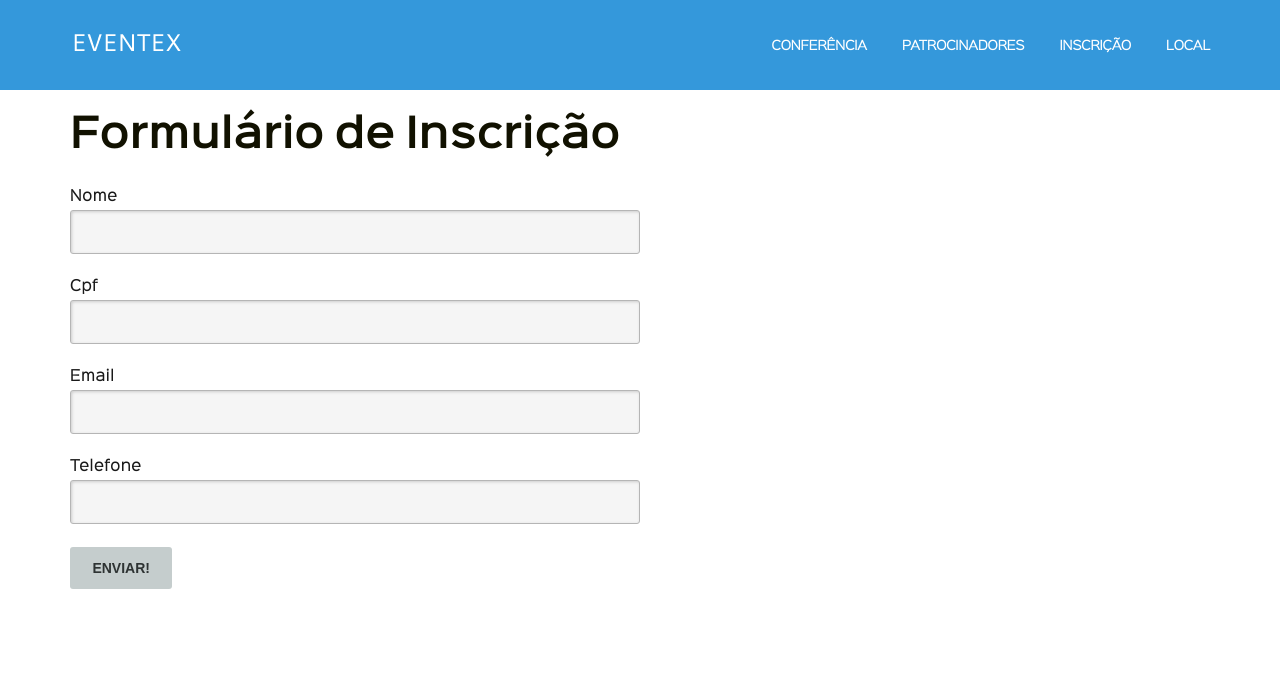
After one commit to fhferreira/eventex-fhferreira, a Django app: page /inscricao/ in a window 1280 px wide. The commit adds this page. Shown: the top 689 px of the page. Run offline with Django 3.2, Linux system fonts and the light colour scheme.

Commit message:
Subscriptions form

```diff
--- a/eventex/core/templates/index.html
+++ b/eventex/core/templates/index.html
@@ -35,7 +35,7 @@
             <ul>
                 <li><a data-scroll href="#overview">Conferência</a></li>
                 <li><a data-scroll href="#sponsors">Patrocinadores</a></li>
-                <li><a data-scroll href="#register">Inscrição</a></li>
+                <li><a data-scroll href="/inscricao">Inscrição</a></li>
                 <li><a data-scroll href="#venue">Local</a></li>
             </ul>
         </nav>
--- a/eventex/settings.py
+++ b/eventex/settings.py
@@ -39,6 +39,7 @@ INSTALLED_APPS = [
     'django.contrib.messages',
     'django.contrib.staticfiles',
     'eventex.core',
+    'eventex.subscriptions',
 ]
 
 MIDDLEWARE = [
--- /dev/null
+++ b/eventex/subscriptions/forms.py
@@ -0,0 +1,8 @@
+from django import forms
+
+
+class SubscriptionForm(forms.Form):
+    name = forms.CharField(label="Nome")
+    cpf = forms.CharField(label="Cpf")
+    email = forms.EmailField(label="Email")
+    phone = forms.CharField(label="Telefone")
--- /dev/null
+++ b/eventex/subscriptions/templates/subscriptions/subscription_form.html
@@ -0,0 +1,82 @@
+{% load static %}
+<!DOCTYPE html>
+<html>
+	<head>
+        <title>Eventex - O maior encontro hacker do mundo!</title>
+
+        <meta charset="utf-8">
+        <meta http-equiv="X-UA-Compatible" content="IE=edge,chrome=1">
+        <meta name="description" content="Eventex - O maior encontro hacker do mundo!">
+        <meta name="author" content="wttd">
+        <meta name="viewport" content="width=device-width, initial-scale=1.0, maximum-scale=1.0, user-scalable=no" />
+
+        <!-- Favicon -->
+        <link rel="shortcut icon" href="{% static 'img/favicon.ico' %}">
+
+        <!-- CSS -->
+        <link rel="stylesheet" href="{% static 'css/font-awesome.min.css' %}">
+        <link rel="stylesheet" href="{% static 'css/basalstyle/style.min.css' %}">
+        <link rel="stylesheet" href="{% static 'css/main.css' %}">
+
+        <link href='http://fonts.googleapis.com/css?family=Economica:400,700' rel='stylesheet' type='text/css'>
+
+	</head>
+
+	<body>
+        <div class="header-frame row">
+            <header class="header header-inline min-h-3 row desktop-12 container" role="banner">
+
+                <div class="site-logo">
+                    <h1><a href="/" rel="home">Eventex</h1>
+                    <p class="site-description screen-reader-only">O maior encontro hacker do mundo!</p>
+                </div>
+
+                <nav class="nav-inline" role="navigation">
+                    <a href="javascript:void(0);" class="nav-mobile"><i class="fa fa-bars"></i></a>
+                    <ul>
+                        <li><a data-scroll href="/#overview">Conferência</a></li>
+                        <li><a data-scroll href="/#sponsors">Patrocinadores</a></li>
+                        <li><a data-scroll href="/inscricao/">Inscrição</a></li>
+                        <li><a data-scroll href="/#venue">Local</a></li>
+                    </ul>
+                </nav>
+
+            </header>
+        </div>
+
+
+        <!-- OVERVIEW -->
+        <section>
+        	<div class="content row padding-bottom-3 desktop-12 container">
+                <h1>Formulário de Inscrição</h1>
+                <div class="desktop-6">
+                    <form action="." method="post">
+                        {% csrf_token %}
+                        <div class="form-row label-block input-text">
+                            <label for="{{ form.name.id_for_label }}">{{ form.name.label }}</label>
+                            {{ form.name.errors }}
+                            {{ form.name }}
+                        </div>
+                        <div class="form-row label-block input-text">
+                            <label for="{{ form.cpf.id_for_label }}">{{ form.cpf.label }}</label>
+                            {{ form.cpf.errors }}
+                            {{ form.cpf }}
+                        </div>
+                        <div class="form-row label-block input-text">
+                            <label for="{{ form.email.id_for_label }}">{{ form.email.label }}</label>
+                            {{ form.email.errors }}
+                            {{ form.email }}
+                        </div>
+                        <div class="form-row label-block input-text">
+                            <label for="{{ form.phone.id_for_label }}">{{ form.phone.label }}</label>
+                            {{ form.phone.errors }}
+                            {{ form.phone }}
+                        </div>
+                        <p class="btn-row"><input type="submit" value="Enviar!"/></p>
+                    </form>
+                </div>
+            </div>
+        </section>
+
+    </body>
+</html>
--- /dev/null
+++ b/eventex/subscriptions/views.py
@@ -0,0 +1,8 @@
+from django.shortcuts import render
+from eventex.subscriptions.forms import SubscriptionForm
+
+
+def subscribe(request):
+    """Callable recebendo http request e retorna http response"""
+    context = {'form': SubscriptionForm()}
+    return render(request, 'subscriptions/subscription_form.html', context)
--- a/eventex/urls.py
+++ b/eventex/urls.py
@@ -16,9 +16,11 @@ Including another URLconf
 from django.conf.urls import url
 from django.contrib import admin
 # importe explicitamente o modulo da view e passe a funcao view como parametro para a funcao url()
-from eventex.core import views
+from eventex.core.views import home
+from eventex.subscriptions.views import subscribe
 
 urlpatterns = [
-    url(r'^$', views.home, name='home'),
+    url(r'^$', home, name='home'),
+    url(r'^inscricao/$', subscribe, name='inscricao'),
     url(r'^admin/', admin.site.urls),
 ]
```
Also changed, not shown: eventex/subscriptions/tests.py (added, +36 -0 lines), eventex/subscriptions/__init__.py (added).
